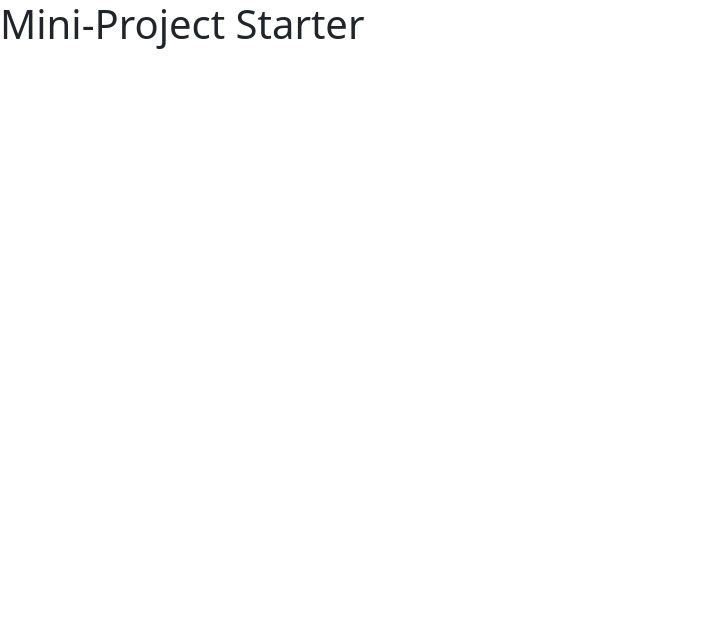
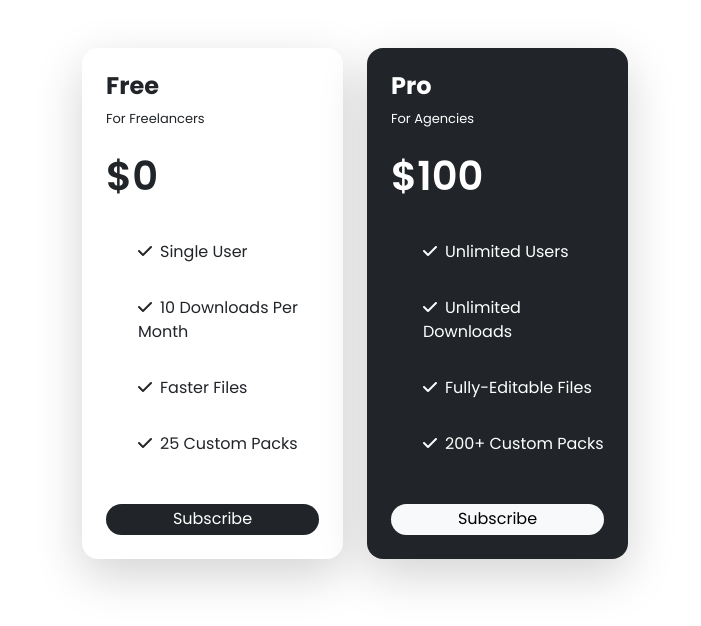
Before and after one commit to jcisidoro/bootstrap-5-from-scratch, a plain HTML site: page mini-projects/index.html in a window 1280 px wide. Shown: the whole page, without its empty margins (0-701 px from the left). Drawn offline with Linux system fonts and the light colour scheme.

Commit message:
Added pricing cards project exercise

```diff
--- a/mini-projects/css/style.css
+++ b/mini-projects/css/style.css
@@ -0,0 +1,21 @@
+* {
+  font-family: "Poppins", sans-serif;
+}
+
+.card-text {
+  font-size: small;
+}
+
+.card-list .card-list-text {
+  list-style-type: none;
+  margin-bottom: 1rem;
+  margin-top: 2rem;
+}
+
+.card-btn {
+  text-decoration: none;
+  border-radius: 2rem;
+  padding: 0.2rem;
+  text-align: center;
+  margin-top: 1rem;
+}
--- a/mini-projects/index.html
+++ b/mini-projects/index.html
@@ -7,9 +7,75 @@
     <link rel="stylesheet" href="css/bootstrap.min.css" />
     <link rel="stylesheet" href="css/style.css" />
     <title>Mini-Project Starter</title>
+    <script
+      src="https://kit.fontawesome.com/ba575e6e20.js"
+      crossorigin="anonymous"
+    ></script>
+    <link rel="preconnect" href="https://fonts.googleapis.com" />
+    <link rel="preconnect" href="https://fonts.gstatic.com" crossorigin />
+    <link
+      href="https://fonts.googleapis.com/css2?family=Poppins:ital,wght@0,100;0,200;0,300;0,400;0,500;0,600;0,700;0,800;0,900;1,100;1,200;1,300;1,400;1,500;1,600;1,700;1,800;1,900&display=swap"
+      rel="stylesheet"
+    />
   </head>
   <body>
-    <h1>Mini-Project Starter</h1>
+    <div class="container">
+      <div class="row mt-5">
+        <!-- CARD 1 -->
+        <div class="col-md-3">
+          <div class="card border-0 shadow-lg rounded-4 p-4">
+            <h4 class="fw-bold">Free</h4>
+            <span class="card-text">For Freelancers</span>
+
+            <h1 class="fw-semibold mt-4">$0</h1>
+
+            <ul class="card-list">
+              <li class="card-list-text">
+                <i class="fa-solid fa-check me-2"></i>Single User
+              </li>
+              <li class="card-list-text">
+                <i class="fa-solid fa-check me-2"></i>10 Downloads Per Month
+              </li>
+              <li class="card-list-text">
+                <i class="fa-solid fa-check me-2"></i>Faster Files
+              </li>
+              <li class="card-list-text">
+                <i class="fa-solid fa-check me-2"></i>25 Custom Packs
+              </li>
+            </ul>
+
+            <a href="" class="card-btn text-white bg-dark">Subscribe</a>
+          </div>
+        </div>
+
+        <!-- CARD 2 -->
+        <div class="col-md-3">
+          <div class="card border-0 shadow-lg rounded-4 p-4 bg-dark text-white">
+            <h4 class="fw-bold">Pro</h4>
+            <span class="card-text">For Agencies</span>
+
+            <h1 class="fw-semibold mt-4">$100</h1>
+
+            <ul class="card-list">
+              <li class="card-list-text">
+                <i class="fa-solid fa-check me-2"></i>Unlimited Users
+              </li>
+              <li class="card-list-text">
+                <i class="fa-solid fa-check me-2"></i>Unlimited Downloads
+              </li>
+              <li class="card-list-text">
+                <i class="fa-solid fa-check me-2"></i>Fully-Editable Files
+              </li>
+              <li class="card-list-text">
+                <i class="fa-solid fa-check me-2"></i>200+ Custom Packs
+              </li>
+            </ul>
+
+            <a href="" class="card-btn text-black bg-light">Subscribe</a>
+          </div>
+        </div>
+      </div>
+    </div>
 
     <script src="js/bootstrap.bundle.min.js"></script>
   </body>
```
